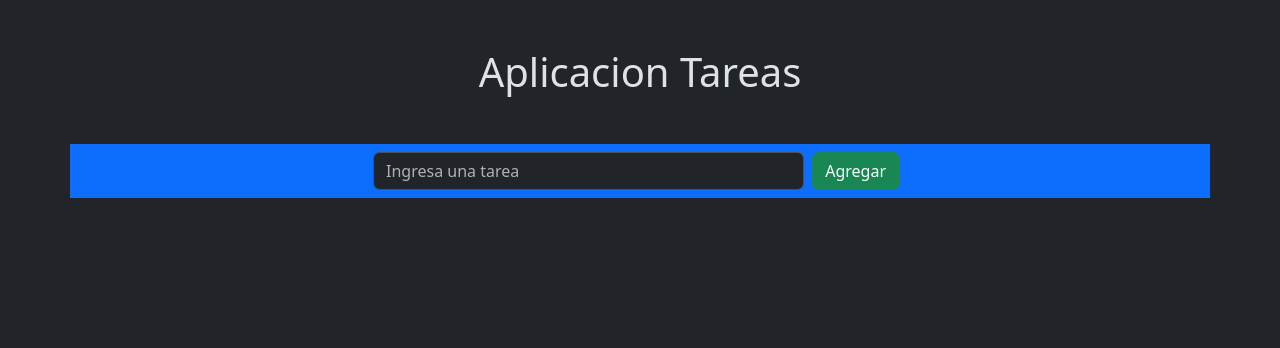
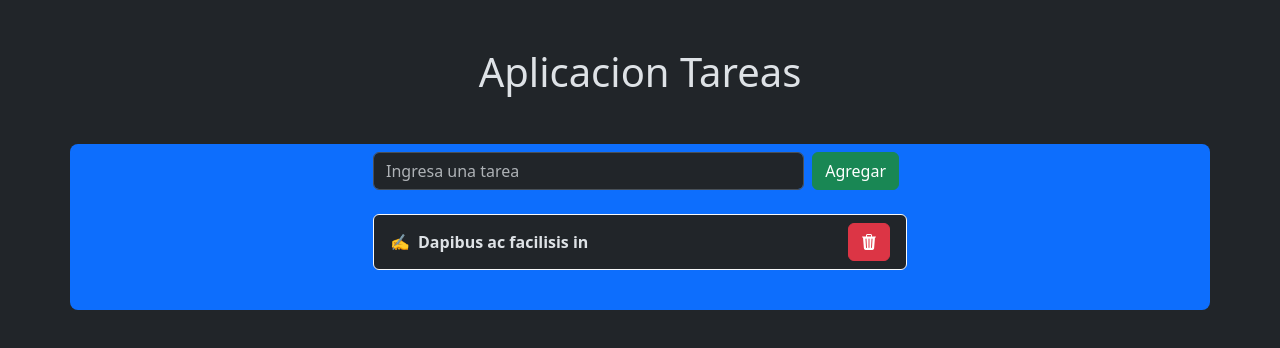
Before and after one commit to Lucaspozziok64/tareas-frontend, a React (Vite) app: page / in a window 1280 px wide. Shown: the top 348 px of the page. Built offline with nearby package versions, Linux system fonts and the light colour scheme.

Commit message:
maquete lista de tareas con un ejemplo en ItemTarea e instale dependecia para icono

```diff
--- a/index.html
+++ b/index.html
@@ -4,6 +4,7 @@
     <meta charset="UTF-8" />
     <link rel="icon" type="image/svg+xml" href="/vite.svg" />
     <meta name="viewport" content="width=device-width, initial-scale=1.0" />
+    <link rel="stylesheet" href="https://cdn.jsdelivr.net/npm/bootstrap-icons@1.13.1/font/bootstrap-icons.min.css">
     <title>Frontend</title>
   </head>
   <body>
--- a/package.json
+++ b/package.json
@@ -11,6 +11,7 @@
   },
   "dependencies": {
     "bootstrap": "^5.3.7",
+    "bootstrap-icons": "^1.13.1",
     "react": "^19.1.1",
     "react-bootstrap": "^2.10.10",
     "react-dom": "^19.1.1"
--- a/src/App.jsx
+++ b/src/App.jsx
@@ -8,7 +8,7 @@ function App() {
   return (
     <>
       <h1 className='text-center my-5'>Aplicacion Tareas</h1>
-      <Container className='py-2 bg-primary'>
+      <Container className='py-2 bg-primary rounded-3'>
         <FormularioTareas />
       </Container>
     </>
--- a/src/components/FormularioTareas.jsx
+++ b/src/components/FormularioTareas.jsx
@@ -1,18 +1,23 @@
 import Form from "react-bootstrap/Form";
 import Button from "react-bootstrap/Button";
+import ListaTareas from "./ListaTareas";
 
 const FormularioTareas = () => {
+
   return (
+    <>
     <div className="container w-50">
       <Form>
         <Form.Group className="d-flex">
-          <Form.Control type="text" placeholder="Ingresa una tarea" />
+          <Form.Control type="text" placeholder="Ingresa una tarea" required/>
           <Button variant="success" type="submit" className="mx-2 botonEnviar">
             Agregar
           </Button>
         </Form.Group>
       </Form>
+      <ListaTareas />
     </div>
+    </>
   );
 };
 
--- /dev/null
+++ b/src/components/ItemTarea.jsx
@@ -0,0 +1,17 @@
+import { Button } from "react-bootstrap";
+import ListGroup from "react-bootstrap/ListGroup";
+
+const ItemTarea = () => {
+  return (
+    <ListGroup.Item className="d-flex justify-content-between mb-2 border border-light">
+      <p className="mb-0 d-flex justify-content-center align-items-center">
+        ✍️<strong className="mx-2">Dapibus ac facilisis in</strong>
+      </p>
+      <Button variant="danger">
+        <i class="bi bi-trash3-fill"></i>
+      </Button>
+    </ListGroup.Item>
+  );
+};
+
+export default ItemTarea;
--- /dev/null
+++ b/src/components/ListaTareas.jsx
@@ -0,0 +1,12 @@
+import ListGroup from 'react-bootstrap/ListGroup';
+import ItemTarea from './ItemTarea';
+
+const ListaTareas = () => {
+  return (
+    <ListGroup className='my-4'>
+      <ItemTarea />
+    </ListGroup>
+  );
+};
+
+export default ListaTareas;
```
Also changed, not shown: 1 other file (tests, documents, lock files or other folders).
